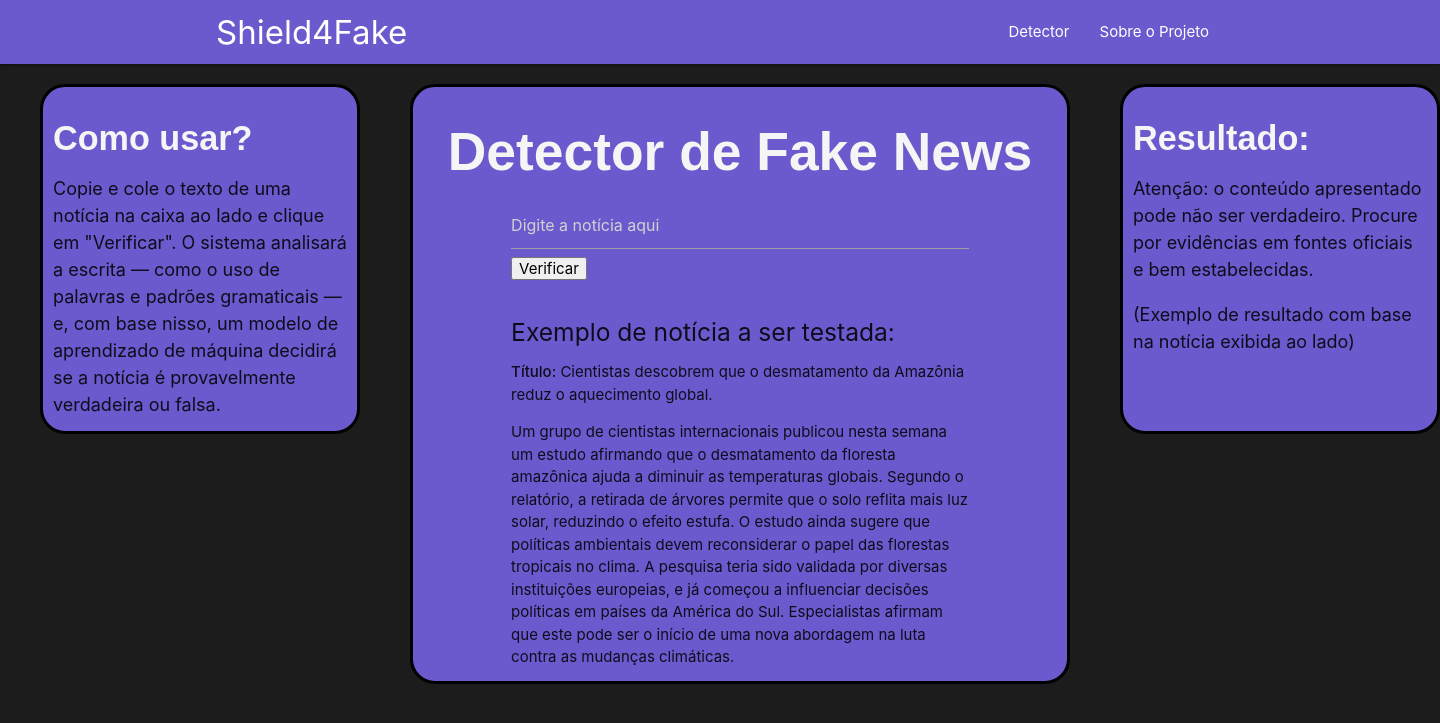
After one commit to stallum/Shield4Fake, a Flask app: template app/templates/indexT.html in a window 1440 px wide. The commit adds this page. Shown: the top 723 px of the page. Run offline with Flask 3, Linux system fonts and the light colour scheme; the template is opened without the code that fills it, so the values that code supplies are empty; parts of the project's set-up code (start-up, migrations or seed data) failed here and were passed over.

Commit message:
refatoração 24.06

```diff
--- a/app/app.py
+++ b/app/app.py
@@ -42,7 +42,7 @@ def index():
             'label': f'🔎{label}',
             'noticia' :  f'{noticia}'
         }
-    return render_template('teste.html', resultado=resultado)
+    return render_template('index.html', resultado=resultado)
 
 if __name__ == '__main__':
     app.run(debug=True)
--- a/app/scripts/spider.py
+++ b/app/scripts/spider.py
@@ -10,7 +10,7 @@ class NewsSpider():
         """
         Essa função é usada para extrair o texto de notícias no padrão G1, notícias brasileiras
         """
-        for p in response.css('div.glb-grid'):
+        for p in response.css('div'):
             item = {
                 'title': p.css('h1::text').get(),
                 'subtitle': p.css('h2::text').get(),
--- /dev/null
+++ b/app/templates/indexT.html
@@ -0,0 +1,192 @@
+<!DOCTYPE html>
+<html lang="pt-br">
+<head>
+    <meta charset="UTF-8">
+    <meta name="viewport" content="width=device-width, initial-scale=1.0">
+    <title>Shield4Fake</title>
+    <link rel="icon" type="image/png" href="../statics/images/logo.png">
+    <link rel="stylesheet" type="text/css" href="/static/css/app.css">
+    <!--Import materialize.css-->
+    <link rel="stylesheet" href="https://cdnjs.cloudflare.com/ajax/libs/materialize/1.0.0-rc.2/css/materialize.min.css">
+    <!--Import Google Icon Font-->
+   <style>
+    h4, h2 {
+        color: whitesmoke;
+        font-weight: bold;
+        font-family: 'Poppins', sans-serif;
+    }
+    .maiorcontainer{
+      width:660px;
+      height:600px;
+      margin:20px;
+      margin-left:410px;
+      background-color:slateblue;
+      border:3px solid black;
+      border-radius:25px;
+  }
+  .container1l{
+      width:320px;
+      height:350px;
+      margin:20px;
+      margin-left:40px;
+      background-color:slateblue;
+      border:3px solid black;
+      border-radius:25px;
+      padding:10px;
+  }
+  .container2r{
+      width:320px;
+      height:350px;
+      margin:-370px;
+      margin-left:1120px;
+      background-color:slateblue;
+      border:3px solid black;
+      border-radius:25px;
+      padding:10px;
+  }
+
+  #quadrado {
+      display: none; /* Escondido por padrão */
+      width: 455px;
+      height: 325px;
+      background-color: #4CAF50;
+      position: fixed; /* Fixa o quadrado no mesmo lugar da tela (não rola com a página) */
+      margin-top: 40px;
+      margin-left: 98px;
+      box-shadow: 0 4px 8px rgba(0, 0, 0, 0.3);
+      padding: 20px;
+      color: black;
+      z-index: 1000; /* Garante que fique acima de outros elementos */
+      border-radius: 10px;
+    }
+
+    #fundo {
+      display: none; /* Fundo escuro para destaque */
+      position: fixed;
+      top: 0;
+      left: 0;
+      width: 100%;
+      height: 100%;
+      background-color: rgba(0,0,0,0.5); /* #fundo cobre toda a tela com um fundo escuro semi-transparente (rgba(0,0,0,0.5)). */
+      z-index: 999; /* O coloca atrás do quadrado, mas acima do restante da página */
+    }
+
+   </style>
+</head>
+<body style="background-color:rgb(28,28,28);">
+
+    <nav>
+        <div class="nav-wrapper" style="background-color: slateblue">
+            <div class="container">
+                <a href=".\index.html" class="brand-logo" style="font-size:220%" style="color:rbg(255,255,255)">Shield4Fake</a>
+                <ul class="right">
+                    <li><a href=".\index.html">Detector</a></li>
+                    <li><a href=".\about.html">Sobre o Projeto</a></li>
+                </ul>
+            </div>
+        </div>
+    <!-- nav-wrapper = define um container da barra de navegação, dá estilo e posicionamento a ela  -->
+    <!-- container = centraliza e limita a largura do conteúdo da barra de navegação  -->
+    <!-- brand-logo = posiciona e estiliza o link como LOGOTIPO PRINCIPAL da marca da barra de navegação (geralmente à esquerda)  -->
+    </nav>
+
+
+    <section>
+        <div class="container1l">
+            <h4>Como usar?</h4>
+            <p style="font-size:120%;">Copie e cole o texto de uma notícia na caixa ao lado e clique em "Verificar". O sistema analisará a escrita — como o uso de palavras e padrões gramaticais — e, com base nisso, um modelo de aprendizado de máquina decidirá se a notícia é provavelmente verdadeira ou falsa.</p>
+        </div>
+    </section>
+
+    <section>
+        <div class="container2r">
+         <h4>Resultado:</h4>
+         <p style="font-size:120%;">Atenção: o conteúdo apresentado pode não ser verdadeiro. Procure por evidências em fontes oficiais e bem estabelecidas.
+         <p style="font-size:120%;">(Exemplo de resultado com base na notícia exibida ao lado)</p>
+        </div>
+    </section>
+
+    <section>
+        <div class="maiorcontainer">
+            <h2 style="text-align:center;">Detector de Fake News</h2>
+            <div class="container">
+                <form id="formNoticia">
+                    <div>
+                        <input type="text" name="noticia" placeholder="Digite a notícia aqui" required>
+                    </div>
+                    <div>
+                        <button type="submit">Verificar</button>
+                    </div>
+                </form>
+            </div>
+
+            <div id="fundo" onclick="fecharQuadrado()"></div>
+            <div id="quadrado">
+                <p style="font-size: 120%; font-weight: bold;">🟢 Esta notícia parece ser verdadeira.</p>
+                <p>A análise do conteúdo indica que ele segue padrões comuns a textos confiáveis.</p>
+                <p><strong>Importante:</strong> No entanto, ainda é recomendado verificar as informações em fontes oficiais e confiáveis.</p>
+                <br>
+                <br>
+                <br>
+                <button onclick="fecharQuadrado()">Fechar</button>
+            </div>
+
+            <div class="container">
+                <br>
+                <h5>Exemplo de notícia a ser testada:</h5>
+                <p>
+                    <strong>Título:</strong> Cientistas descobrem que o desmatamento da Amazônia reduz o aquecimento global.
+                </p>
+                <p>
+                    Um grupo de cientistas internacionais publicou nesta semana um estudo afirmando que o desmatamento da floresta amazônica ajuda a diminuir as temperaturas globais. Segundo o relatório, a retirada de árvores permite que o solo reflita mais luz solar, reduzindo o efeito estufa. O estudo ainda sugere que políticas ambientais devem reconsiderar o papel das florestas tropicais no clima. A pesquisa teria sido validada por diversas instituições europeias, e já começou a influenciar decisões políticas em países da América do Sul. Especialistas afirmam que este pode ser o início de uma nova abordagem na luta contra as mudanças climáticas.</p>
+                </p>
+            </div>
+        </div>
+    </section>
+
+    <script>
+        function mostrarQuadrado() {
+            document.getElementById('quadrado').style.display = 'block';
+            document.getElementById('fundo').style.display = 'block';
+        }
+
+        function fecharQuadrado() {
+            document.getElementById('quadrado').style.display = 'none';
+            document.getElementById('fundo').style.display = 'none';
+        }
+        document.getElementById('formNoticia').addEventListener('submit', function(e){
+            e.preventDefault();
+            mostrarQuadrado();
+        })
+   </script>
+   <!--
+        //Esta função exibe o quadrado e o fundo escuro, mudando display: none para display: block.
+        function mostrarQuadrado() {
+            document.getElementById('quadrado').style.display = 'block';
+            document.getElementById('fundo').style.display = 'block';
+        }
+
+        //Esta função esconde tanto o quadrado quanto o fundo, voltando ao estado inicial.
+        function fecharQuadrado() {
+            document.getElementById('quadrado').style.display = 'none';
+            document.getElementById('fundo').style.display = 'none';
+        }
+
+        // Captura o evento de envio do formulário
+        document.getElementById('formNoticia').addEventListener('submit', function(e){
+
+            e.preventDefault(); // Impede o envio tradicional (recarregar página)
+
+            mostrarQuadrado(); // Mostra o quadrado após "envio"
+        }) -->
+
+
+
+        <!--
+    </form>
+    {% if prediction %}
+        <h2>Resultado: {{ prediction }}</h2>
+    {% endif %}
+    -->
+</body>
+</html>
```
Also changed, not shown: app/static/css/style.css (added, +72 -0 lines), app/static/scripts.js (+9 -5 lines), app/templates/index.html (+56 -166 lines), app/static/css/styles.css (line endings or trailing spaces).
